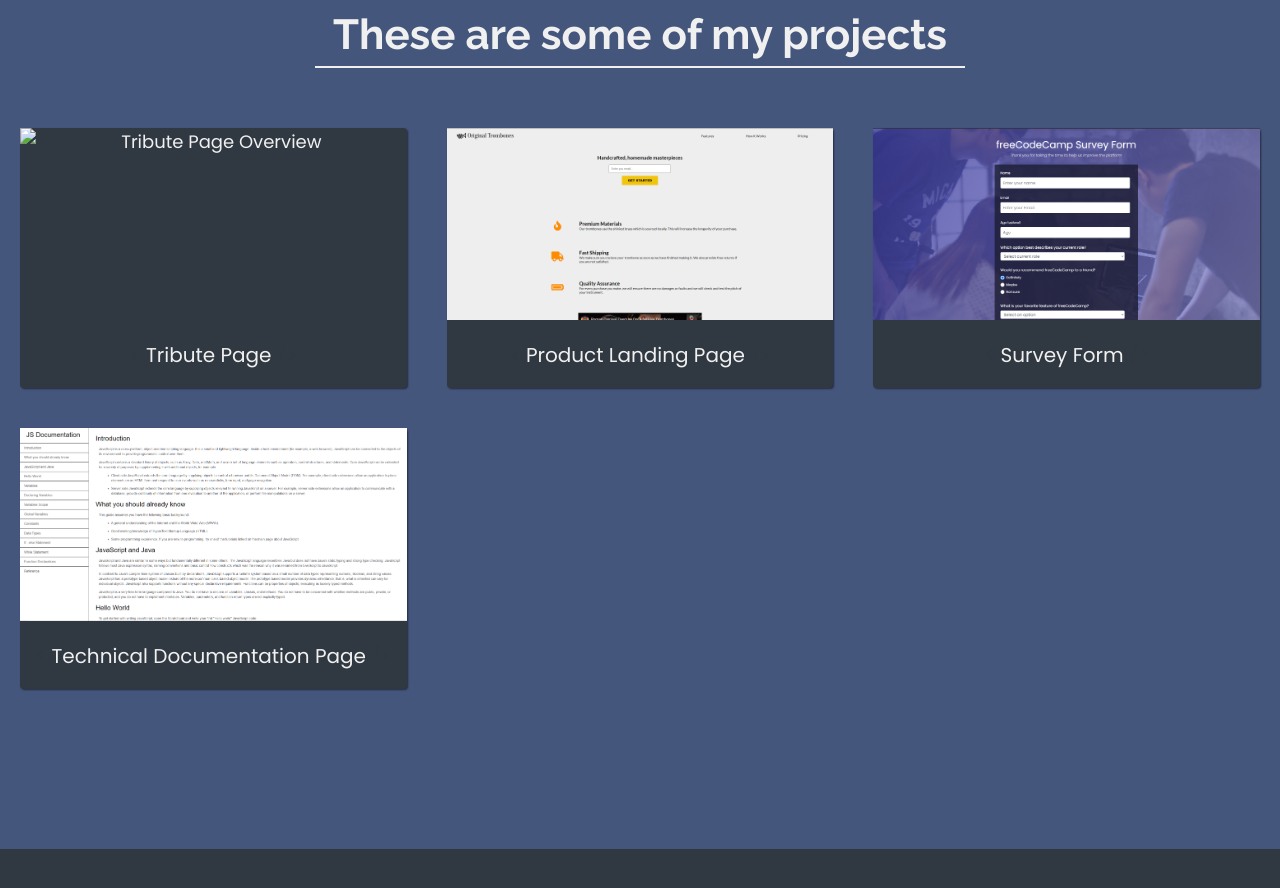
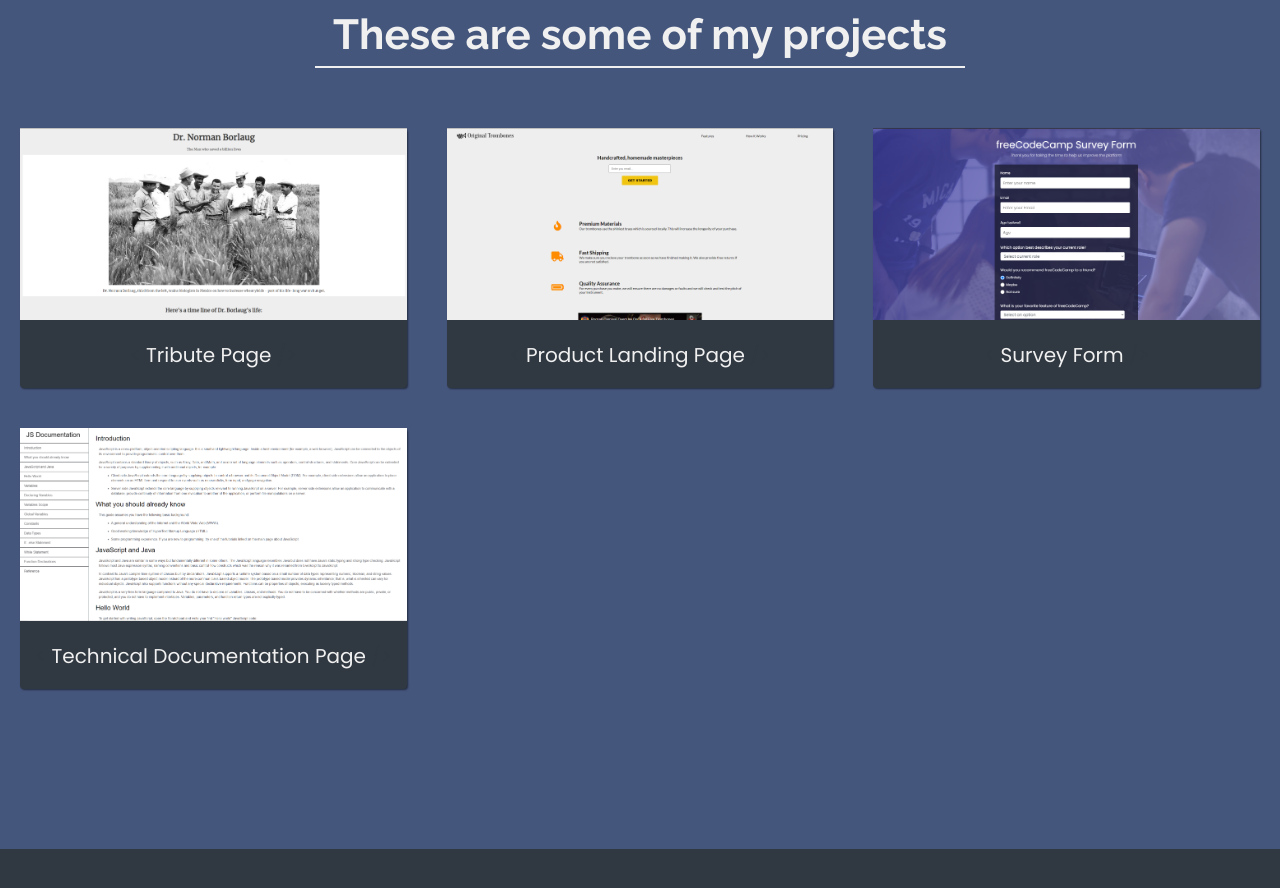
Before and after one commit to shashiranjan27/shashiranjan27.github.io, a plain HTML site: page index.html in a window 1280 px wide. Shown: the part 897-1785 px from the top of the page. Drawn offline with Linux system fonts and the light colour scheme.

Commit message:
Update index.html

```diff
--- a/index.html
+++ b/index.html
@@ -76,7 +76,7 @@
               >
                 <img
                     class='project-image'
-                    src='imagesicons\tribute-page.png'
+                    src='images\tribute-page.png'
                     alt='Tribute Page Overview'
                 />
                 <p class='project-title'>
```
